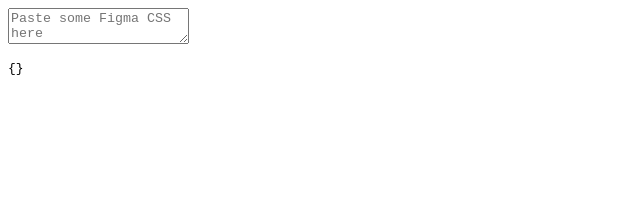
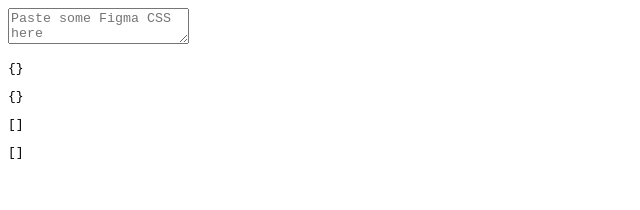
Before and after one commit to subtleGradient/figma-to-tailwind, a Next.js app: page / in a window 1280 px wide. Shown: the top 210 px of the page, without its empty margins (0-640 px from the left). Built offline with nearby package versions, Linux system fonts and the light colour scheme.

Commit message:
text styles

```diff
--- a/pages/index.tsx
+++ b/pages/index.tsx
@@ -1,4 +1,6 @@
 import React, { ReactElement, ReactNode, useState } from "react"
+
+const uniq = (item, index, items) => items.indexOf(item) === index
 
 export default function IndexPage() {
   const [css, setCSS] = useState("")
@@ -23,6 +25,17 @@ export default function IndexPage() {
       }),
       {},
     )
+  const colorToName = Object.keys(namedColors).reduce((acc, name) => ({ ...acc, [namedColors[name]]: name }), {})
+
+  const textStyles = css
+    .split(/\n\n/)
+    .filter(it => /font-size/.test(it))
+    .filter(uniq)
+
+  const fontSizes = css
+    .split(/\n|;/)
+    .filter(it => /font-size/.test(it))
+    .filter(uniq)
 
   return (
     <div className="flex min-h-screen columns">
@@ -34,6 +47,9 @@ export default function IndexPage() {
       />
       <main className="w-5/6">
         <pre className="font-mono">{JSON.stringify(namedColors, null, 2)}</pre>
+        <pre className="font-mono">{JSON.stringify(colorToName, null, 2)}</pre>
+        <pre className="font-mono">{JSON.stringify(fontSizes, null, 2)}</pre>
+        <pre className="font-mono">{JSON.stringify(textStyles, null, 2)}</pre>
         {/* <ParseCSS css={css} render={({ name }) => <div>{name}</div>} /> */}
         {/* <ParseCSS css={css} render={({ name, colors }) => <div>{colors}</div>} /> */}
       </main>
```
